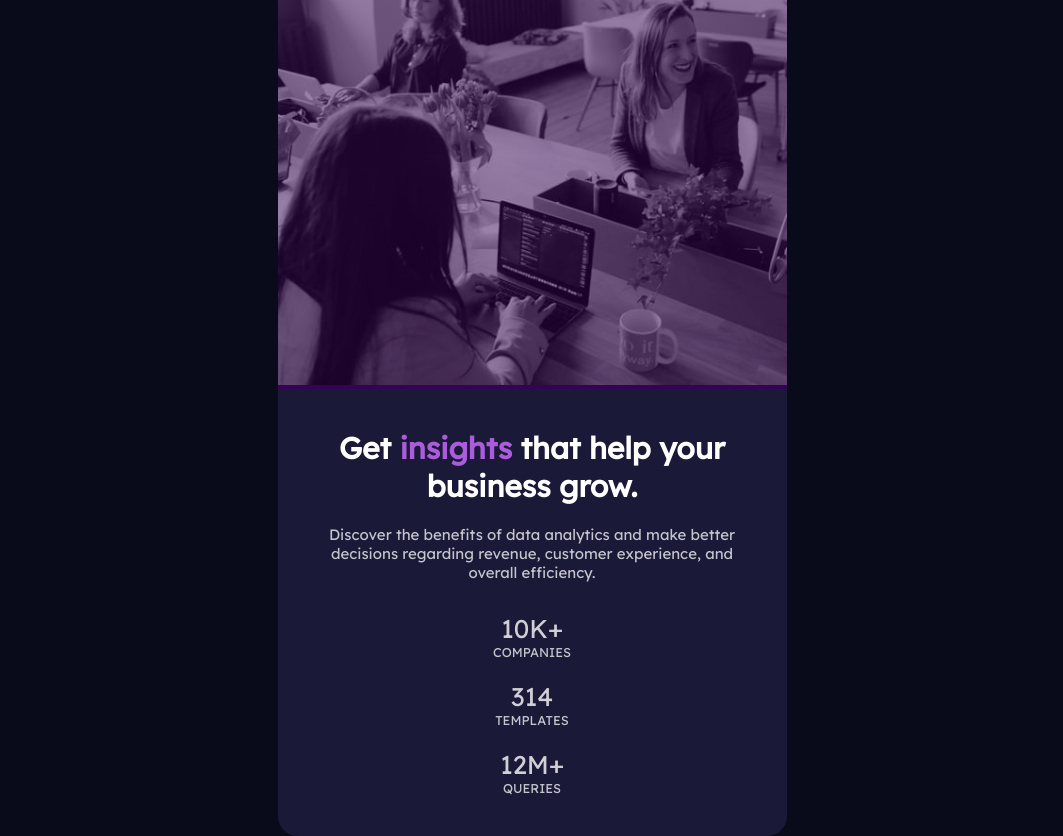
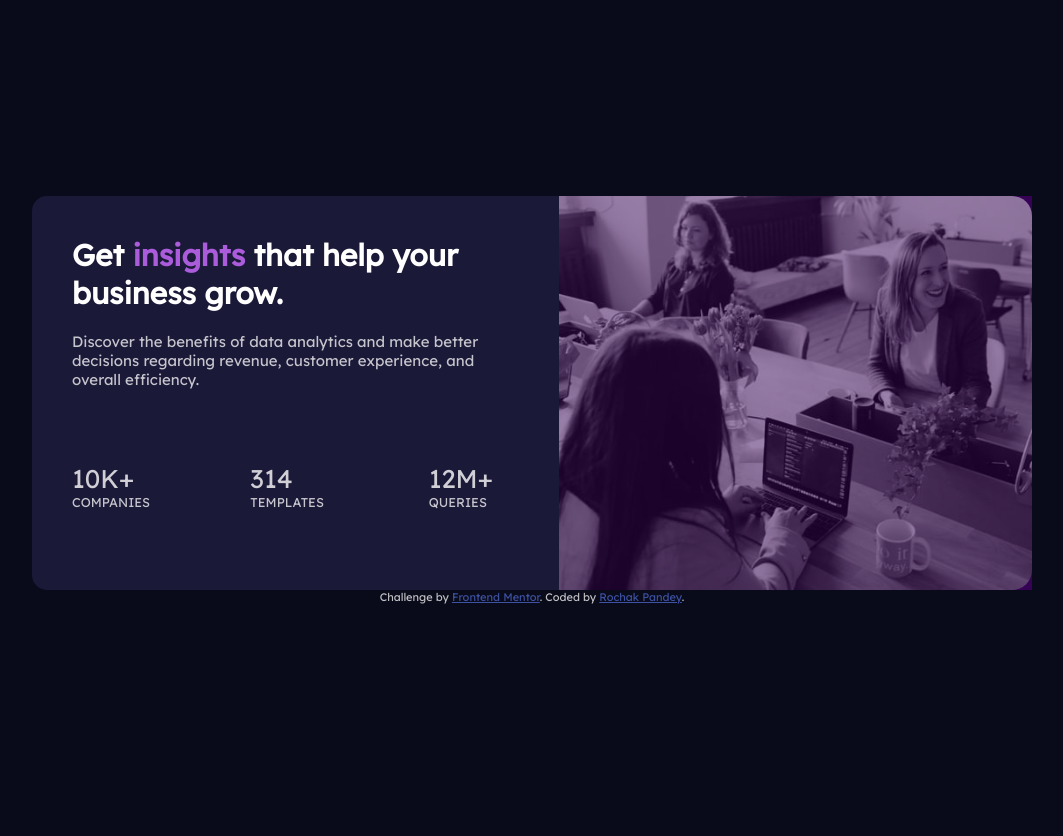
Before and after one commit to pandeyrochak/frontendmentor-stats-card-component, a plain HTML site: page index.html in a window 1536 px wide. Shown: the whole page, without its empty margins (236-1299 px from the left). After the commit the page ends 800 px from the top, so only its background shows below. Drawn offline with Linux system fonts and the light colour scheme.

Commit message:
Completed Desktop layout design

```diff
--- a/css/style.css
+++ b/css/style.css
@@ -24,6 +24,7 @@ body{
     display: flex;
     align-items: center;
     justify-content: center;
+    flex-direction: column;
 }
 /* utility classes */
 .uppercase{
@@ -36,16 +37,18 @@ body{
 /* card syles goes here */
 .card{
     background-color: var(--color-card-bg);
-    border-radius: 20px;
+    border-radius: 15px;
     max-width: 509px;
     padding-bottom: 20px;
+    display: flex;
+    flex-direction: column;
 }
 .image{
     background-color:rgb(53, 2, 85);
 }
 img{
     max-width: 100%;
-    border-radius: 20px 20px 0 0;
+    border-radius: 15px 15px 0 0;
     opacity: 0.5;
 }
 ul{
@@ -82,5 +85,49 @@ p{
     flex-direction: column;
     align-items: center;
     gap: 20px;
+}
+/* styles for desktop */
+@media (min-width: 1440px) {
+    .card{
+        flex-direction: row;
+        max-width: 1000px;
+        padding-bottom: 0;
+    }
+    .image{
+        order:2;
+        width: 100%;
+    }
+    .main-content{
+        padding:40px;
+        display: flex;
+        flex-direction: column;
+        justify-content: space-between;
+    }
+    img{
+        height: 100%;
+        border-radius: 0 20px 20px 0;
+    }
+    .title{
+        text-align: left;
+        padding: 0;
+        margin-top: 0;
+    }
+    p{
+        text-align: left;
+        padding: 0;
+
+    }
+    .stats{
+        flex-direction: row;
+        justify-content: space-between;
+        padding-bottom: 40px;
+    }
+    .stats li{
+        text-align: left;
+    }
 
 }
+
+/* attribution styles */
+.attribution { font-size: 11px; text-align: center; color: var(--color-text);}
+.attribution a { color: hsl(228, 45%, 44%); }
--- a/index.html
+++ b/index.html
@@ -37,9 +37,9 @@
         </ul>
     </main>
   </div>
-  <!-- <div class="attribution">
+  <div class="attribution">
     Challenge by <a href="https://www.frontendmentor.io?ref=challenge" target="_blank">Frontend Mentor</a>.
     Coded by <a href="#">Rochak Pandey</a>.
-  </div> -->
+  </div>
 </body>
 </html>
```
